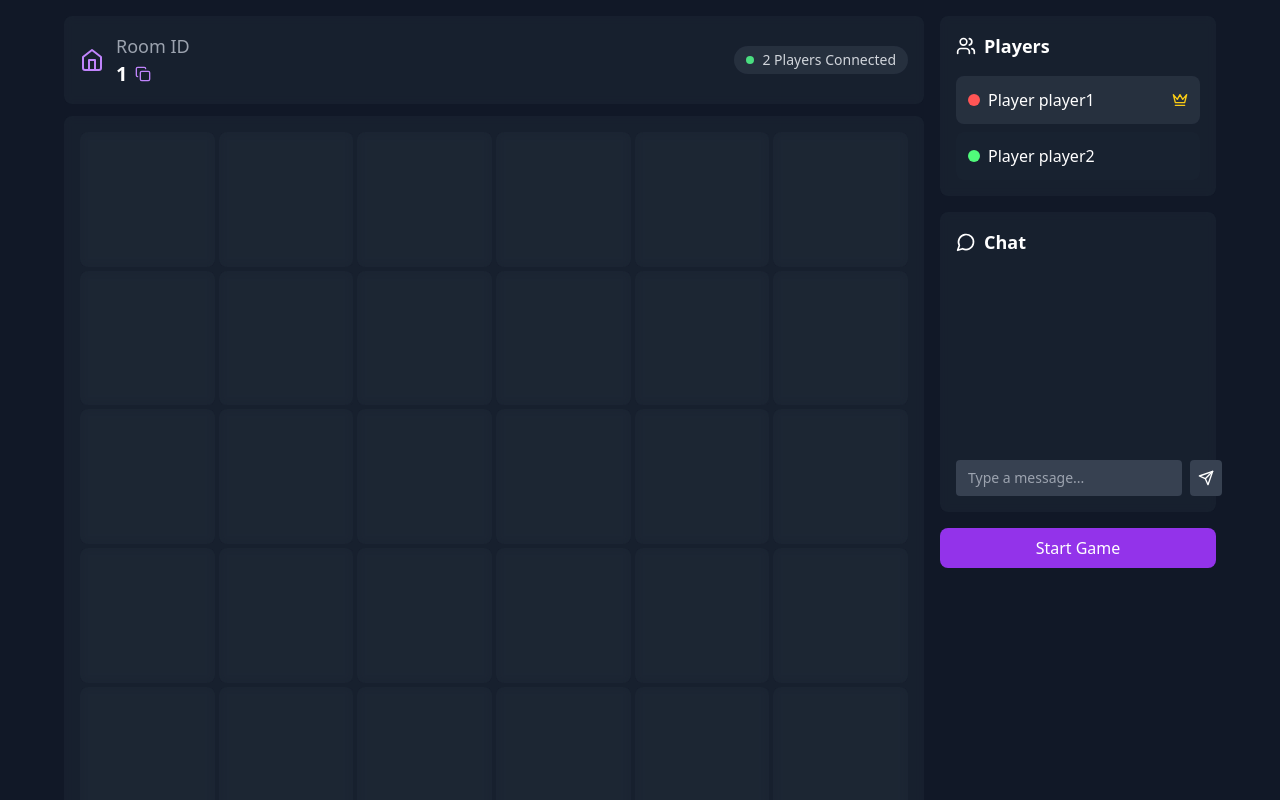
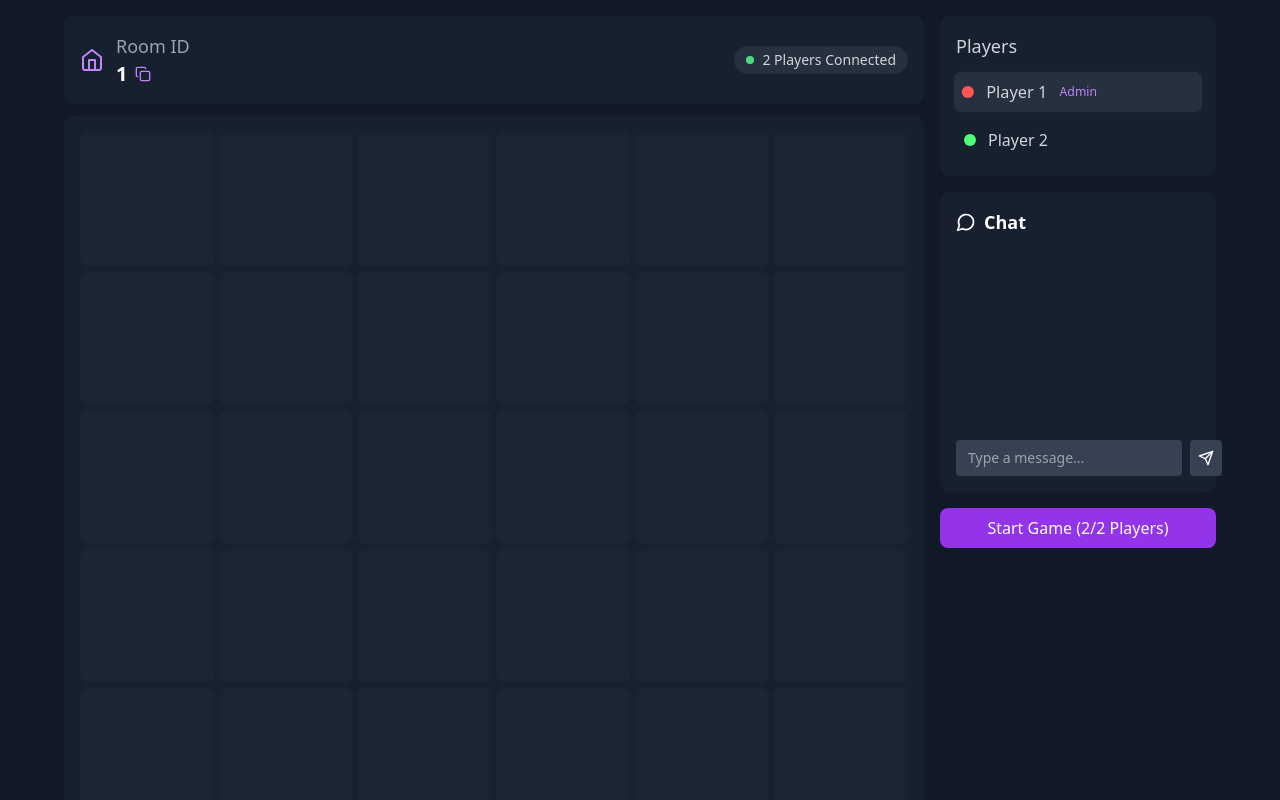
Before and after one commit to zengarv/Chain-Reaction, a React (Vite) app: page /room/1 in a window 1280 px wide. Shown: the top 800 px of the page. Built offline with nearby package versions, Linux system fonts and the light colour scheme.

Commit message:
Added Offline Multiplayer Functionality

```diff
--- a/src/components/GameBoard.tsx
+++ b/src/components/GameBoard.tsx
@@ -1,13 +1,14 @@
 import React from 'react';
-import { Cell as CellType } from '../types/game';
+import { Cell as CellType, Player} from '../types/game';
 import Cell from './Cell';
 
 interface GameBoardProps {
   board: CellType[][];
-  currentPlayer: string;
   onCellClick: (row: number, col: number) => void;
+  currentPlayer: Player;
   playerColors: Record<string, string>;
 }
+
 
 const GameBoard: React.FC<GameBoardProps> = ({
   board,
--- a/src/components/GameLogic.ts
+++ b/src/components/GameLogic.ts
@@ -1,17 +1,72 @@
-export interface Cell {
-    orbs: number;
-    playerId: string | null;
-  }
+import { Cell, Player} from '../types/game';
 
-  export class GameLogic {
+export class GameLogic {
     private board: Cell[][];
     private rows: number;
     private cols: number;
+    private players: Player[];
+    private currentPlayerIndex: number;
 
-    constructor(rows: number, cols: number, initialBoard?: Cell[][]) {
+    constructor(rows: number, cols: number, players: Player[], initialBoard?: Cell[][]) {
       this.rows = rows;
       this.cols = cols;
-      this.board = initialBoard || this.createEmptyBoard();
+      this.players = [...players];
+      this.currentPlayerIndex = 0;
+      this.board = initialBoard ?
+        initialBoard.map(row => row.map(cell => ({...cell}))) :
+        this.createEmptyBoard();
+    }
+
+    public addOrb(row: number, col: number): boolean {
+      const currentPlayer = this.getCurrentPlayer();
+      if (!this.isValidMove(row, col, currentPlayer.id)) return false;
+
+      // Create a new board with the updated cell
+      const newBoard = this.board.map(r => r.map(c => ({...c})));
+      const cell = newBoard[row][col];
+      const criticalMass = this.getCriticalMass(row, col);
+
+      newBoard[row][col] = {
+        orbs: cell.orbs + 1,
+        playerId: currentPlayer.id
+      };
+
+      this.board = newBoard;
+      return this.board[row][col].orbs >= criticalMass;
+    }
+
+    public handleExplosions(
+      onExplode: (board: Cell[][]) => void,
+      delay: number
+    ): Promise<boolean> {
+      return new Promise(async (resolve) => {
+        let hasExploded = false;
+        let explosionOccurred = true;
+
+        while (explosionOccurred) {
+          explosionOccurred = false;
+          const newBoard = this.board.map(row => row.map(cell => ({...cell})));
+
+          for (let row = 0; row < this.rows; row++) {
+            for (let col = 0; col < this.cols; col++) {
+              const cell = newBoard[row][col];
+              if (cell.orbs >= this.getCriticalMass(row, col)) {
+                this.explodeCell(newBoard, row, col);
+                explosionOccurred = true;
+                hasExploded = true;
+              }
+            }
+          }
+
+          if (explosionOccurred) {
+            this.board = newBoard;
+            onExplode(this.board);
+            await new Promise(resolve => setTimeout(resolve, delay));
+          }
+        }
+
+        resolve(hasExploded);
+      });
     }
 
     private createEmptyBoard(): Cell[][] {
@@ -37,58 +92,14 @@ export interface Cell {
       return adjacent;
     }
 
-    public addOrb(row: number, col: number, playerId: string): boolean {
-      if (!this.isValidMove(row, col, playerId)) return false;
-
-      // Create a new board state
-      const newBoard = this.board.map(row => [...row]);
-      if (!newBoard[row][col].playerId) {
-        newBoard[row][col] = { orbs: 1, playerId };
-      } else {
-        newBoard[row][col] = {
-          ...newBoard[row][col],
-          orbs: newBoard[row][col].orbs + 1
-        };
+      public isValidMove(row: number, col: number, playerId: string): boolean {
+        const cell = this.board[row][col];
+        // A move is valid if:
+        // 1. The cell is empty (no player owns it)
+        // 2. The current player owns the cell
+        return !cell.playerId || cell.playerId === playerId;
       }
 
-      this.board = newBoard;
-      return this.board[row][col].orbs >= this.getCriticalMass(row, col);
-    }
-
-    private isValidMove(row: number, col: number, playerId: string): boolean {
-      return !this.board[row][col].playerId || this.board[row][col].playerId === playerId;
-    }
-
-    public async handleExplosions(
-      onExplode: (board: Cell[][]) => void,
-      delay: number
-    ): Promise<boolean> {
-      let hasExploded = false;
-      let explosionOccurred = true;
-
-      while (explosionOccurred) {
-        explosionOccurred = false;
-        const newBoard = this.board.map(row => [...row]);
-
-        for (let row = 0; row < this.rows; row++) {
-          for (let col = 0; col < this.cols; col++) {
-            if (newBoard[row][col].orbs >= this.getCriticalMass(row, col)) {
-              this.explodeCell(newBoard, row, col);
-              explosionOccurred = true;
-              hasExploded = true;
-            }
-          }
-        }
-
-        if (explosionOccurred) {
-          this.board = newBoard;
-          onExplode(this.board);
-          await new Promise(resolve => setTimeout(resolve, delay));
-        }
-      }
-
-      return hasExploded;
-    }
 
     private explodeCell(board: Cell[][], row: number, col: number): void {
       const criticalMass = this.getCriticalMass(row, col);
@@ -108,7 +119,38 @@ export interface Cell {
       }
     }
 
+    public getCurrentPlayer(): Player {
+      return this.players[this.currentPlayerIndex];
+    }
+
+    public getNextPlayer(): void {
+      do {
+        this.currentPlayerIndex = (this.currentPlayerIndex + 1) % this.players.length;
+      } while (!this.players[this.currentPlayerIndex].isActive);
+    }
+
     public getBoard(): Cell[][] {
       return this.board;
     }
+
+    public updatePlayerStatus(): void {
+      this.players = this.players.map(player => ({
+        ...player,
+        isActive: player.isActive && !this.isPlayerEliminated(player.id)
+      }));
+    }
+
+    private isPlayerEliminated(playerId: string): boolean {
+      return !this.board.some(row =>
+        row.some(cell => cell.playerId === playerId)
+      );
+    }
+
+    public getActivePlayers(): Player[] {
+      return this.players.filter(player => player.isActive);
+    }
+
+    public getPlayerById(id: string): Player | undefined {
+      return this.players.find(player => player.id === id);
+    }
   }
--- a/src/components/GameRoom.tsx
+++ b/src/components/GameRoom.tsx
@@ -1,13 +1,23 @@
 import React, { useState, useEffect, useCallback } from 'react';
 import { useParams, useLocation } from 'react-router-dom';
 import { motion } from 'framer-motion';
-import { GameLogic } from './GameLogic';
-import { RoomHeader } from './RoomHeader';
 import GameBoard from './GameBoard';
 import PlayersList from './PlayersList';
 import ChatWindow from './ChatWindow';
-import { GameSettings, Message } from '../types/game';
-import { Cell } from '../types/game';
+import { Cell, GameSettings, Message, Player } from '../types/game';
+import { GameLogic } from './GameLogic';
+import { RoomHeader } from './RoomHeader';
+
+const PLAYER_COLORS = {
+  player1: '#FF5555', // Red
+  player2: '#50FA7B', // Green
+  player3: '#BD93F9', // Purple
+  player4: '#FFB86C', // Orange
+  player5: '#8BE9FD', // Cyan
+  player6: '#F1FA8C', // Yellow
+  player7: '#FF79C6', // Pink
+  player8: '#50FA7B', // Lime
+};
 
 const DEFAULT_SETTINGS: GameSettings = {
   boardSize: { rows: 9, cols: 6 },
@@ -19,29 +29,39 @@ const GameRoom: React.FC = () => {
   const location = useLocation();
   const [gameLogic, setGameLogic] = useState<GameLogic | null>(null);
   const [board, setBoard] = useState<Cell[][]>([]);
-  const [currentPlayer, setCurrentPlayer] = useState<string>('player1');
+  const [players, setPlayers] = useState<Player[]>([]);
   const [isExploding, setIsExploding] = useState(false);
   const [gameStarted, setGameStarted] = useState(false);
   const [messages, setMessages] = useState<Message[]>([]);
+  const [currentPlayer, setCurrentPlayer] = useState<Player | null>(null);
 
-  const playerColors: Record<string, string> = {
-    'player1': '#FF5555',
-    'player2': '#50FA7B',
-    'player3': '#BD93F9',
-    'player4': '#FFB86C',
-  };
-
-  const players = [
-    { id: 'player1', isAdmin: true },
-    { id: 'player2', isAdmin: false },
-  ];
-
+  // Initialize players and game logic based on settings
   useEffect(() => {
     const settings = location.state?.settings || DEFAULT_SETTINGS;
-    const { rows, cols } = settings.boardSize;
-    const newGameLogic = new GameLogic(rows, cols);
+    const { maxPlayers } = settings;
+
+    // Create initial players array based on maxPlayers
+    const initialPlayers = Array.from({ length: maxPlayers }, (_, index) => ({
+      id: `player${index + 1}`,
+      name: index === 0 && location.state?.playerName ?
+        location.state.playerName :
+        `Player ${index + 1}`,
+      color: PLAYER_COLORS[`player${index + 1}` as keyof typeof PLAYER_COLORS],
+      isAdmin: index === 0,
+      isActive: true
+    }));
+
+    // Initialize game logic with the settings
+    const newGameLogic = new GameLogic(
+      settings.boardSize.rows,
+      settings.boardSize.cols,
+      initialPlayers
+    );
+
     setGameLogic(newGameLogic);
     setBoard(newGameLogic.getBoard());
+    setPlayers(initialPlayers);
+    setCurrentPlayer(newGameLogic.getCurrentPlayer());
   }, [location.state]);
 
   const updateBoard = useCallback((newBoard: Cell[][]) => {
@@ -49,33 +69,56 @@ const GameRoom: React.FC = () => {
   }, []);
 
   const handleCellClick = async (row: number, col: number) => {
-    if (!gameLogic || isExploding) return;
+    if (!gameLogic || !currentPlayer || isExploding || !gameStarted) return;
 
-    const willExplode = gameLogic.addOrb(row, col, currentPlayer);
+    if (!gameLogic.isValidMove(row, col, currentPlayer.id)) return;
+
+    const willExplode = gameLogic.addOrb(row, col);
     updateBoard(gameLogic.getBoard());
 
     if (willExplode) {
       setIsExploding(true);
-      const exploded = await gameLogic.handleExplosions(updateBoard, 200);
+      await gameLogic.handleExplosions(updateBoard, 200);
+      gameLogic.updatePlayerStatus();
+      const activePlayers = gameLogic.getActivePlayers();
+
+      if (activePlayers.length <= 1) {
+        setGameStarted(false);
+      } else {
+        gameLogic.getNextPlayer();
+        const nextPlayer = gameLogic.getCurrentPlayer();
+        setCurrentPlayer(nextPlayer);
+      }
+
+      setPlayers(activePlayers);
       setIsExploding(false);
+    } else {
+      gameLogic.getNextPlayer();
+      const nextPlayer = gameLogic.getCurrentPlayer();
+      setCurrentPlayer(nextPlayer);
+      setPlayers(gameLogic.getActivePlayers());
+    }
+  };
 
-      if (exploded) {
-        setCurrentPlayer(currentPlayer === 'player1' ? 'player2' : 'player1');
-      }
+  const handleStartGame = () => {
+    if (players.length >= 2) {
+      setGameStarted(true);
     }
   };
 
   const handleSendMessage = (text: string) => {
+    if (!gameLogic || !currentPlayer) return;
+
     const newMessage: Message = {
       id: Date.now().toString(),
-      playerId: currentPlayer,
+      playerId: currentPlayer.id,
       text,
       timestamp: new Date(),
     };
     setMessages((prev) => [...prev, newMessage]);
   };
 
-  if (!gameLogic || board.length === 0) {
+  if (!gameLogic || !currentPlayer) {
     return (
       <div className="min-h-screen bg-gray-900 p-4 flex flex-col items-center justify-center">
         <div className="text-white text-xl">Loading game board...</div>
@@ -91,14 +134,18 @@ const GameRoom: React.FC = () => {
     >
       <motion.div className="max-w-6xl mx-auto grid grid-cols-1 lg:grid-cols-4 gap-3 lg:gap-4">
         <motion.div className="lg:col-span-3">
-          <RoomHeader roomId={roomId || ''} playerCount={players.length} />
+          <RoomHeader
+            roomId={roomId || ''}
+            playerCount={players.length}
+            currentPlayer={currentPlayer}
+          />
 
           <motion.div className="bg-gray-800/50 backdrop-blur-sm rounded-lg p-3 lg:p-4">
             <GameBoard
               board={board}
               currentPlayer={currentPlayer}
               onCellClick={handleCellClick}
-              playerColors={playerColors}
+              playerColors={PLAYER_COLORS}
             />
           </motion.div>
         </motion.div>
@@ -106,25 +153,26 @@ const GameRoom: React.FC = () => {
         <motion.div className="space-y-3 lg:space-y-4">
           <PlayersList
             players={players}
-            currentPlayer={currentPlayer}
-            playerColors={playerColors}
+            currentPlayer={currentPlayer.id}
+            gameStarted={gameStarted}
           />
 
           <ChatWindow
             messages={messages}
-            playerColors={playerColors}
+            playerColors={PLAYER_COLORS}
             onSendMessage={handleSendMessage}
           />
 
-          {!gameStarted && players.find(p => p.id === currentPlayer)?.isAdmin && (
+          {!gameStarted && currentPlayer.isAdmin && (
             <motion.button
               className="w-full bg-purple-600 text-white py-2 px-4 rounded-lg font-medium
-                       hover:bg-purple-700 transition-colors"
+                       hover:bg-purple-700 transition-colors disabled:opacity-50 disabled:cursor-not-allowed"
               whileHover={{ scale: 1.02 }}
               whileTap={{ scale: 0.98 }}
-              onClick={() => setGameStarted(true)}
+              onClick={handleStartGame}
+              disabled={players.length < 2}
             >
-              Start Game
+              Start Game ({players.length}/{players.length} Players)
             </motion.button>
           )}
         </motion.div>
--- a/src/components/PlayersList.tsx
+++ b/src/components/PlayersList.tsx
@@ -1,83 +1,48 @@
 import React from 'react';
 import { Users, Crown } from 'lucide-react';
 import { motion } from 'framer-motion';
-
-interface Player {
-  id: string;
-  isAdmin?: boolean;
-}
+import { Player } from '../types/game';
 
 interface PlayersListProps {
   players: Player[];
   currentPlayer: string;
-  playerColors: Record<string, string>;
+  gameStarted: boolean;
 }
 
-const PlayersList: React.FC<PlayersListProps> = ({
-  players,
-  currentPlayer,
-  playerColors,
-}) => {
+const PlayersList: React.FC<PlayersListProps> = ({ players, currentPlayer, gameStarted }) => {
   return (
-    <motion.div
-      className="bg-gray-800/50 backdrop-blur-sm rounded-lg p-4"
-      whileHover={{ scale: 1.01 }}
-      transition={{ type: "spring", stiffness: 300 }}
-    >
-      <motion.div
-        className="flex items-center space-x-2 mb-4"
-        whileHover={{ x: 5 }}
-      >
-        <motion.div
-          whileHover={{ rotate: 15, scale: 1.1 }}
-          transition={{ type: "spring", stiffness: 400 }}
-        >
-          <Users className="w-5 h-5 text-white" />
-        </motion.div>
-        <h2 className="text-lg font-semibold text-white">Players</h2>
-      </motion.div>
-
+    <div className="bg-gray-800/50 backdrop-blur-sm rounded-lg p-4">
+      <h3 className="text-lg font-medium text-gray-300 mb-3">Players</h3>
       <div className="space-y-2">
         {players.map((player) => (
           <motion.div
             key={player.id}
-            className={`flex items-center justify-between p-3 rounded-lg
-              ${currentPlayer === player.id ? 'bg-gray-700/50' : 'bg-gray-800/30'}
-              hover:bg-gray-700/30 transition-colors`}
-            whileHover={{ scale: 1.03, x: 5 }}
-            whileTap={{ scale: 0.98 }}
-            initial={{ opacity: 0, x: -20 }}
-            animate={{ opacity: 1, x: 0 }}
+            className={`flex items-center space-x-3 p-2 rounded-lg ${
+              player.id === currentPlayer ? 'bg-gray-700/50' : ''
+            }`}
+            animate={{
+              opacity: player.isActive ? 1 : 0.5,
+              scale: player.id === currentPlayer ? 1.02 : 1,
+            }}
           >
-            <div className="flex items-center space-x-2">
-              <motion.div
-                className="w-3 h-3 rounded-full"
-                style={{ backgroundColor: playerColors[player.id] }}
-                whileHover={{ scale: 1.2 }}
-                transition={{ type: "spring", stiffness: 400 }}
-              />
-              <span className="font-medium text-white">Player {player.id}</span>
-            </div>
+            <div
+              className="w-3 h-3 rounded-full"
+              style={{ backgroundColor: player.color }}
+            />
+            <span className="text-gray-300">{player.name}</span>
             {player.isAdmin && (
-              <motion.div
-                whileHover={{
-                  scale: 1.2,
-                  rotate: 360,
-                  transition: {
-                    rotate: {
-                      duration: 1,
-                      ease: "linear"
-                    }
-                  }
-                }}
-              >
-                <Crown className="w-4 h-4 text-yellow-400" />
-              </motion.div>
+              <span className="text-xs text-purple-400 ml-auto">Admin</span>
+            )}
+            {!player.isActive && gameStarted && (
+              <span className="text-xs text-red-400 ml-auto">Eliminated</span>
+            )}
+            {player.id === currentPlayer && gameStarted && (
+              <span className="text-xs text-green-400 ml-auto">Current Turn</span>
             )}
           </motion.div>
         ))}
       </div>
-    </motion.div>
+    </div>
   );
 };
 
--- a/src/components/RoomHeader.tsx
+++ b/src/components/RoomHeader.tsx
@@ -1,10 +1,12 @@
 import React, { useState } from 'react';
 import { Home, Copy, Check } from 'lucide-react';
 import { motion } from 'framer-motion';
+import { Player } from '../types/game';
 
 interface RoomHeaderProps {
   roomId: string;
   playerCount: number;
+  currentPlayer: Player;
 }
 
 export const RoomHeader: React.FC<RoomHeaderProps> = ({ roomId, playerCount }) => {
--- a/src/types/game.ts
+++ b/src/types/game.ts
@@ -11,6 +11,7 @@ export interface Player {
   name: string;
   color: string;
   isAdmin: boolean;
+  isActive: boolean;
 }
 
 export interface Cell {
```
